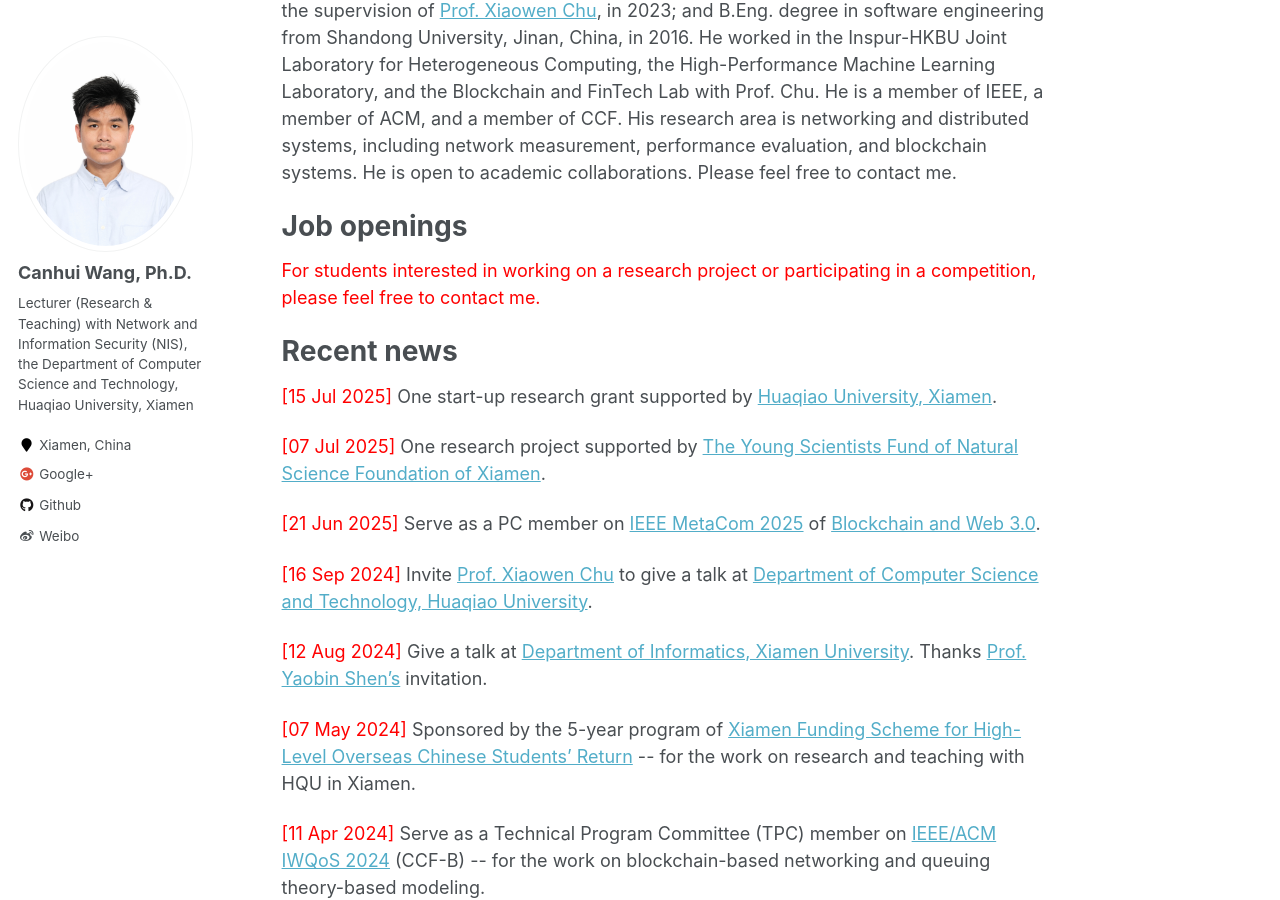
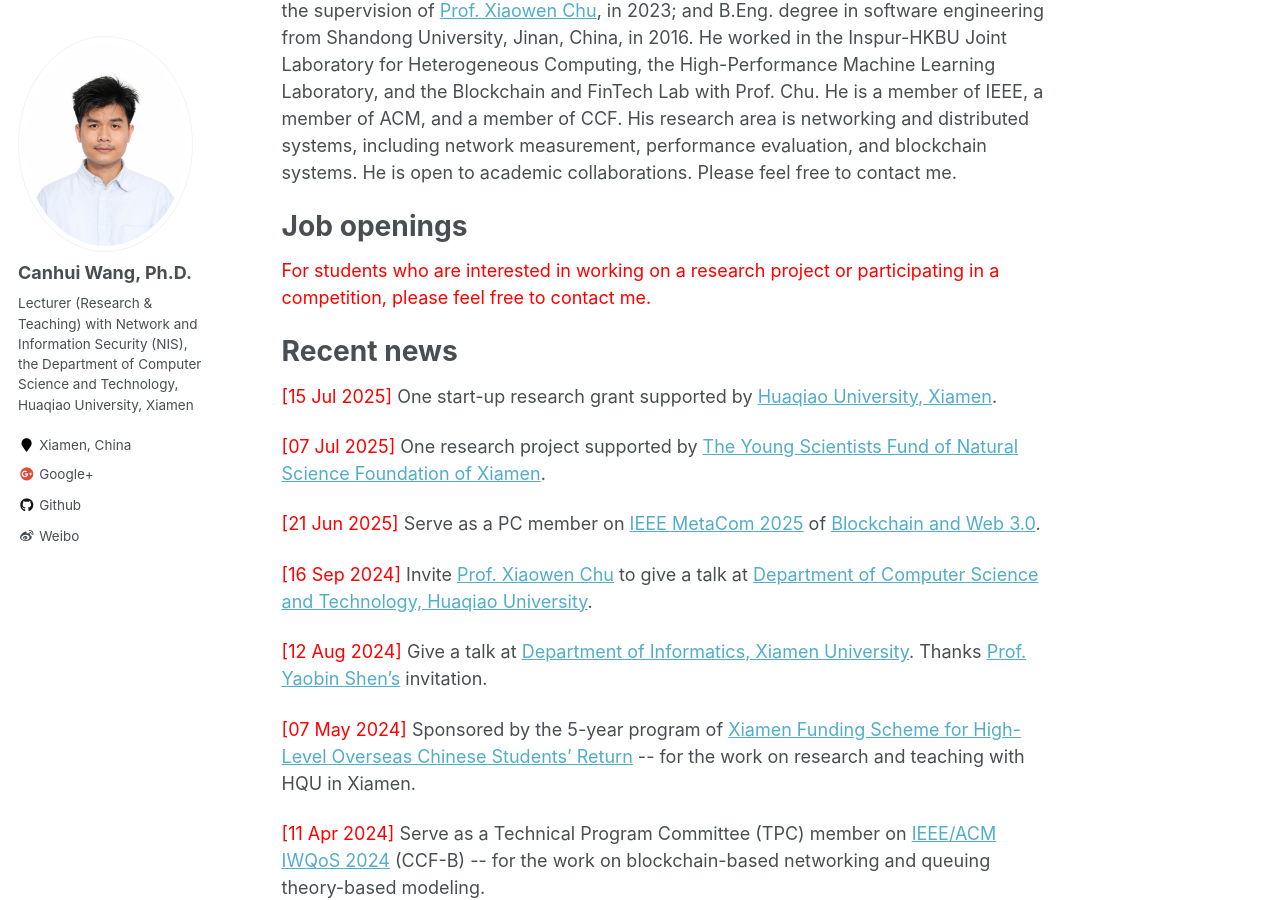
Before and after one commit to Canhui/canhui.github.io, a Jekyll site: the page built from _pages/about.md, in a window 1280 px wide and 900 px high, scrolled down 433 px. Built offline with Jekyll 4.4.1, drawn with Linux system fonts in a browser that asks for light colours.

Commit message:
Update about.md

```diff
--- a/_pages/about.md
+++ b/_pages/about.md
@@ -14,7 +14,7 @@ Canhui Wang is currently a Lecturer (Research & Teaching) with Network and Infor
 
 Job openings
 ======
-<span style="color:red"> For students interested in working on a research project or participating in a competition, please feel free to contact me.</span>
+<span style="color:red"> For students who are interested in working on a research project or participating in a competition, please feel free to contact me.</span>
 
 
 Recent news
```
